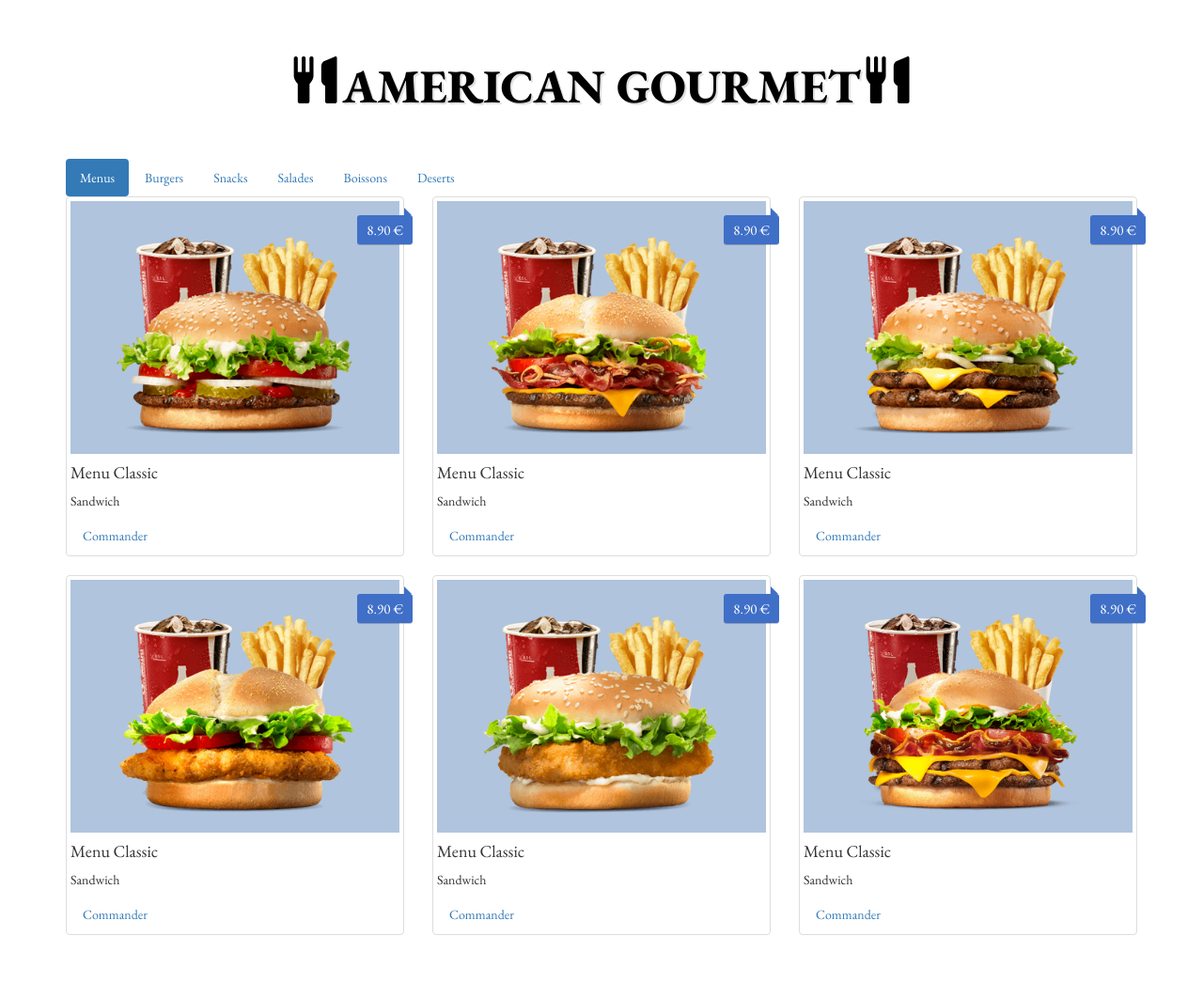
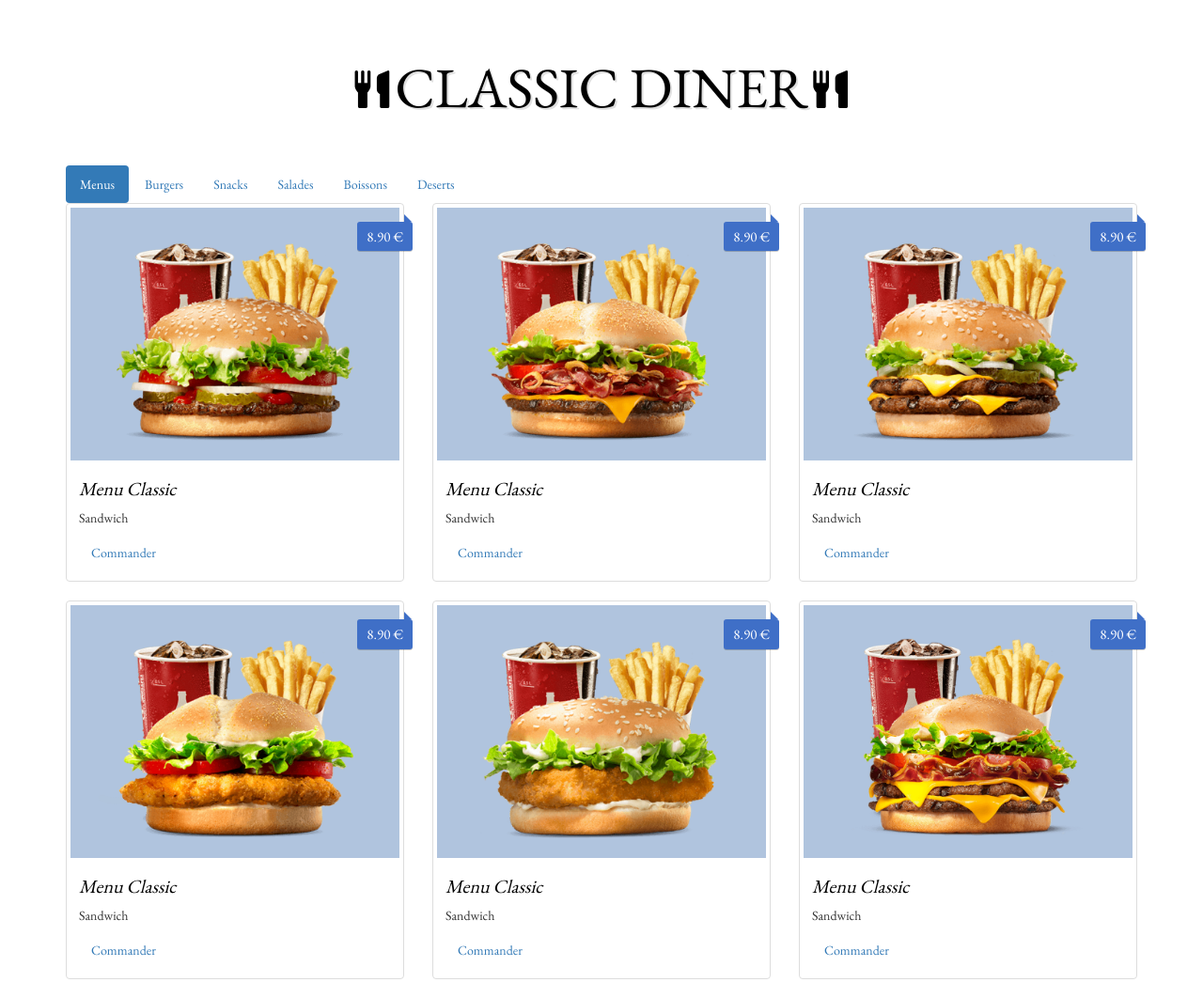
Before and after one commit to Jean-Noel-Esc/americanRestaurant, a PHP site: page / in a window 1280 px wide. Shown: the whole page at 94% size. Before the commit the page ends 995 px from the top, so only its background shows below. Run offline with PHP 8.4, Linux system fonts and the light colour scheme.

Commit message:
muliti fix and modif on html/css

```diff
--- a/css/style.css
+++ b/css/style.css
@@ -11,14 +11,15 @@
 
 .text-logo{
     font-family: 'EB Garamond', serif;
-    color:black;
+    color:rgb(0, 0, 0);
     text-shadow: 2px 2px rgb(224, 224, 224);
     padding: 40px 0px;
     text-align: center;
-    font-weight: 800;
-    font-size: 50px;
+    font-weight: 400;
+    font-size: 60px;
 }
 .text-logo .glyphicon{
+    font-size: 40px;
     color: black;
     text-shadow: 0px 0px rgb(224, 224, 224);
     margin-left: 2px;
@@ -50,8 +51,10 @@ background: lightsteelblue;
     top: -8px;
 }
 
-caption > h4{
+.caption > h4{
     color:black;
-    font-size:20px;
+    font-size: 20px;
+    font-style: italic;
+
 
 }
--- a/index.html
+++ b/index.html
@@ -19,7 +19,7 @@
 </head>
 <body>
     <div class="container site">
-        <h1 class="text-logo"><span class="glyphicon glyphicon-cutlery" aria-hidden="true"></span>AMERICAN GOURMET<span class="glyphicon glyphicon-cutlery"></span></h1>
+        <h1 class="text-logo"><span class="glyphicon glyphicon-cutlery" aria-hidden="true"></span>CLASSIC DINER<span class="glyphicon glyphicon-cutlery"></span></h1>
 
         <nav>
             <ul class="nav nav-pills">
@@ -38,7 +38,7 @@
                         <div class="thumbnail">
                             <img src="images/m1.png" alt="...">
                             <div class="price">8.90 €</div>
-                            <div class"caption">
+                            <div class="caption">
                                 <h4>Menu Classic</h4>
                                 <p>Sandwich</p>
                                 <a href="#" class="btn btn-order" role="button">Commander</a>
@@ -49,7 +49,7 @@
                         <div class="thumbnail">
                             <img src="images/m2.png" alt="...">
                             <div class="price">8.90 €</div>
-                            <div class"caption">
+                            <div class="caption">
                                 <h4>Menu Classic</h4>
                                 <p>Sandwich</p>
                                 <a href="#" class="btn btn-order" role="button">Commander</a>
@@ -60,7 +60,7 @@
                         <div class="thumbnail">
                             <img src="images/m3.png" alt="...">
                             <div class="price">8.90 €</div>
-                            <div class"caption">
+                            <div class="caption">
                                 <h4>Menu Classic</h4>
                                 <p>Sandwich</p>
                                 <a href="#" class="btn btn-order" role="button">Commander</a>
@@ -71,7 +71,7 @@
                         <div class="thumbnail">
                             <img src="images/m4.png" alt="...">
                             <div class="price">8.90 €</div>
-                            <div class"caption">
+                            <div class="caption">
                                 <h4>Menu Classic</h4>
                                 <p>Sandwich</p>
                                 <a href="#" class="btn btn-order" role="button">Commander</a>
@@ -82,7 +82,7 @@
                         <div class="thumbnail">
                             <img src="images/m5.png" alt="...">
                             <div class="price">8.90 €</div>
-                            <div class"caption">
+                            <div class="caption">
                                 <h4>Menu Classic</h4>
                                 <p>Sandwich</p>
                                 <a href="#" class="btn btn-order" role="button">Commander</a>
@@ -93,7 +93,7 @@
                         <div class="thumbnail">
                             <img src="images/m6.png" alt="...">
                             <div class="price">8.90 €</div>
-                            <div class"caption">
+                            <div class="caption">
                                 <h4>Menu Classic</h4>
                                 <p>Sandwich</p>
                                 <a href="#" class="btn btn-order" role="button">Commander</a>
@@ -108,7 +108,7 @@
                         <div class="thumbnail">
                             <img src="images/b1.png" alt="...">
                             <div class="price">8.90 €</div>
-                            <div class"caption">
+                            <div class="caption">
                                 <h4>22222222</h4>
                                 <p>Sandwich</p>
                                 <a href="#" class="btn btn-order" role="button">Commander</a>
@@ -119,7 +119,7 @@
                         <div class="thumbnail">
                             <img src="images/b2.png" alt="...">
                             <div class="price">8.90 €</div>
-                            <div class"caption">
+                            <div class="caption">
                                 <h4>22222</h4>
                                 <p>Sandwich</p>
                                 <a href="#" class="btn btn-order" role="button">Commander</a>
@@ -130,7 +130,7 @@
                         <div class="thumbnail">
                             <img src="images/b3.png" alt="...">
                             <div class="price">8.90 €</div>
-                            <div class"caption">
+                            <div class="caption">
                                 <h4>2222</h4>
                                 <p>Sandwich</p>
                                 <a href="#" class="btn btn-order" role="button">Commander</a>
@@ -141,7 +141,7 @@
                         <div class="thumbnail">
                             <img src="images/b4.png" alt="...">
                             <div class="price">8.90 €</div>
-                            <div class"caption">
+                            <div class="caption">
                                 <h4>2222222</h4>
                                 <p>Sandwich</p>
                                 <a href="#" class="btn btn-order" role="button">Commander</a>
@@ -152,7 +152,7 @@
                         <div class="thumbnail">
                             <img src="images/b5.png" alt="...">
                             <div class="price">8.90 €</div>
-                            <div class"caption">
+                            <div class="caption">
                                 <h4>222222</h4>
                                 <p>Sandwich</p>
                                 <a href="#" class="btn btn-order" role="button">Commander</a>
@@ -163,7 +163,7 @@
                         <div class="thumbnail">
                             <img src="images/b6.png" alt="...">
                             <div class="price">8.90 €</div>
-                            <div class"caption">
+                            <div class="caption">
                                 <h4>2222222</h4>
                                 <p>Sandwich</p>
                                 <a href="#" class="btn btn-order" role="button">Commander</a>
@@ -178,7 +178,7 @@
                         <div class="thumbnail">
                             <img src="images/s1.png" alt="...">
                             <div class="price">8.90 €</div>
-                            <div class"caption">
+                            <div class="caption">
                                 <h4>3333333</h4>
                                 <p>Sandwich</p>
                                 <a href="#" class="btn btn-order" role="button">Commander</a>
@@ -189,7 +189,7 @@
                         <div class="thumbnail">
                             <img src="images/s2.png" alt="...">
                             <div class="price">8.90 €</div>
-                            <div class"caption">
+                            <div class="caption">
                                 <h4>333</h4>
                                 <p>Sandwich</p>
                                 <a href="#" class="btn btn-order" role="button">Commander</a>
@@ -200,7 +200,7 @@
                         <div class="thumbnail">
                             <img src="images/s3.png" alt="...">
                             <div class="price">8.90 €</div>
-                            <div class"caption">
+                            <div class="caption">
                                 <h4>333</h4>
                                 <p>Sandwich</p>
                                 <a href="#" class="btn btn-order" role="button">Commander</a>
@@ -211,7 +211,7 @@
                         <div class="thumbnail">
                             <img src="images/s4.png" alt="...">
                             <div class="price">8.90 €</div>
-                            <div class"caption">
+                            <div class="caption">
                                 <h4>333</h4>
                                 <p>Sandwich</p>
                                 <a href="#" class="btn btn-order" role="button">Commander</a>
@@ -222,7 +222,7 @@
                         <div class="thumbnail">
                             <img src="images/s5.png" alt="...">
                             <div class="price">8.90 €</div>
-                            <div class"caption">
+                            <div class="caption">
                                 <h4>333</h4>
                                 <p>Sandwich</p>
                                 <a href="#" class="btn btn-order" role="button">Commander</a>
@@ -233,7 +233,7 @@
                         <div class="thumbnail">
                             <img src="images/b6.png" alt="...">
                             <div class="price">8.90 €</div>
-                            <div class"caption">
+                            <div class="caption">
                                 <h4>333</h4>
                                 <p>Sandwich</p>
                                 <a href="#" class="btn btn-order" role="button">Commander</a>
@@ -248,7 +248,7 @@
                         <div class="thumbnail">
                             <img src="images/sa1.png" alt="...">
                             <div class="price">8.90 €</div>
-                            <div class"caption">
+                            <div class="caption">
                                 <h4>444</h4>
                                 <p>Sandwich</p>
                                 <a href="#" class="btn btn-order" role="button">Commander</a>
@@ -259,7 +259,7 @@
                         <div class="thumbnail">
                             <img src="images/sa2.png" alt="...">
                             <div class="price">8.90 €</div>
-                            <div class"caption">
+                            <div class="caption">
                                 <h4>444</h4>
                                 <p>Sandwich</p>
                                 <a href="#" class="btn btn-order" role="button">Commander</a>
@@ -270,7 +270,7 @@
                         <div class="thumbnail">
                             <img src="images/sa3.png" alt="...">
                             <div class="price">8.90 €</div>
-                            <div class"caption">
+                            <div class="caption">
                                 <h4>444</h4>
                                 <p>Sandwich</p>
                                 <a href="#" class="btn btn-order" role="button">Commander</a>
@@ -281,7 +281,7 @@
                         <div class="thumbnail">
                             <img src="images/sa4.png" alt="...">
                             <div class="price">8.90 €</div>
-                            <div class"caption">
+                            <div class="caption">
                                 <h4>444</h4>
                                 <p>Sandwich</p>
                                 <a href="#" class="btn btn-order" role="button">Commander</a>
@@ -292,7 +292,7 @@
                         <div class="thumbnail">
                             <img src="images/sa5.png" alt="...">
                             <div class="price">8.90 €</div>
-                            <div class"caption">
+                            <div class="caption">
                                 <h4>444</h4>
                                 <p>Sandwich</p>
                                 <a href="#" class="btn btn-order" role="button">Commander</a>
@@ -303,7 +303,7 @@
                         <div class="thumbnail">
                             <img src="images/sa6.png" alt="...">
                             <div class="price">8.90 €</div>
-                            <div class"caption">
+                            <div class="caption">
                                 <h4>444</h4>
                                 <p>Sandwich</p>
                                 <a href="#" class="btn btn-order" role="button">Commander</a>
@@ -318,7 +318,7 @@
                         <div class="thumbnail">
                             <img src="images/bo1.png" alt="...">
                             <div class="price">8.90 €</div>
-                            <div class"caption">
+                            <div class="caption">
                                 <h4>555</h4>
                                 <p>Sandwich</p>
                                 <a href="#" class="btn btn-order" role="button">Commander</a>
@@ -329,7 +329,7 @@
                         <div class="thumbnail">
                             <img src="images/bo2.png" alt="...">
                             <div class="price">8.90 €</div>
-                            <div class"caption">
+                            <div class="caption">
                                 <h4>555</h4>
                                 <p>Sandwich</p>
                                 <a href="#" class="btn btn-order" role="button">Commander</a>
@@ -340,7 +340,7 @@
                         <div class="thumbnail">
                             <img src="images/bo3.png" alt="...">
                             <div class="price">8.90 €</div>
-                            <div class"caption">
+                            <div class="caption">
                                 <h4>555</h4>
                                 <p>Sandwich</p>
                                 <a href="#" class="btn btn-order" role="button">Commander</a>
@@ -351,7 +351,7 @@
                         <div class="thumbnail">
                             <img src="images/bo4.png" alt="...">
                             <div class="price">8.90 €</div>
-                            <div class"caption">
+                            <div class="caption">
                                 <h4>555</h4>
                                 <p>Sandwich</p>
                                 <a href="#" class="btn btn-order" role="button">Commander</a>
@@ -362,7 +362,7 @@
                         <div class="thumbnail">
                             <img src="images/bo5.png" alt="...">
                             <div class="price">8.90 €</div>
-                            <div class"caption">
+                            <div class="caption">
                                 <h4>555</h4>
                                 <p>Sandwich</p>
                                 <a href="#" class="btn btn-order" role="button">Commander</a>
@@ -373,7 +373,7 @@
                         <div class="thumbnail">
                             <img src="images/bo6.png" alt="...">
                             <div class="price">8.90 €</div>
-                            <div class"caption">
+                            <div class="caption">
                                 <h4>555</h4>
                                 <p>Sandwich</p>
                                 <a href="#" class="btn btn-order" role="button">Commander</a>
@@ -388,7 +388,7 @@
                         <div class="thumbnail">
                             <img src="images/d1.png" alt="...">
                             <div class="price">8.90 €</div>
-                            <div class"caption">
+                            <div class="caption">
                                 <h4>66</h4>
                                 <p>Sandwich</p>
                                 <a href="#" class="btn btn-order" role="button">Commander</a>
@@ -399,7 +399,7 @@
                         <div class="thumbnail">
                             <img src="images/d2.png" alt="...">
                             <div class="price">8.90 €</div>
-                            <div class"caption">
+                            <div class="caption">
                                 <h4>66</h4>
                                 <p>Sandwich</p>
                                 <a href="#" class="btn btn-order" role="button">Commander</a>
@@ -410,7 +410,7 @@
                         <div class="thumbnail">
                             <img src="images/d3.png" alt="...">
                             <div class="price">8.90 €</div>
-                            <div class"caption">
+                            <div class="caption">
                                 <h4>66</h4>
                                 <p>Sandwich</p>
                                 <a href="#" class="btn btn-order" role="button">Commander</a>
@@ -421,7 +421,7 @@
                         <div class="thumbnail">
                             <img src="images/d4.png" alt="...">
                             <div class="price">8.90 €</div>
-                            <div class"caption">
+                            <div class="caption">
                                 <h4>66</h4>
                                 <p>Sandwich</p>
                                 <a href="#" class="btn btn-order" role="button">Commander</a>
@@ -432,7 +432,7 @@
                         <div class="thumbnail">
                             <img src="images/d5.png" alt="...">
                             <div class="price">8.90 €</div>
-                            <div class"caption">
+                            <div class="caption">
                                 <h4>66</h4>
                                 <p>Sandwich</p>
                                 <a href="#" class="btn btn-order" role="button">Commander</a>
@@ -443,7 +443,7 @@
                         <div class="thumbnail">
                             <img src="images/d6.png" alt="...">
                             <div class="price">8.90 €</div>
-                            <div class"caption">
+                            <div class="caption">
                                 <h4>666</h4>
                                 <p>Sandwich</p>
                                 <a href="#" class="btn btn-order" role="button">Commander</a>
```
